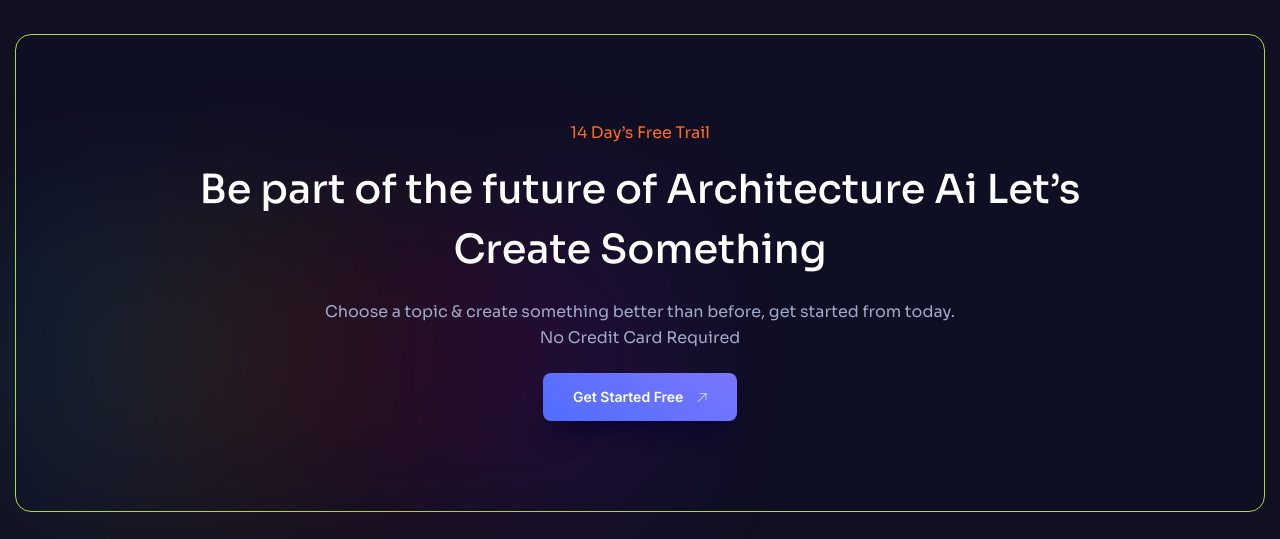
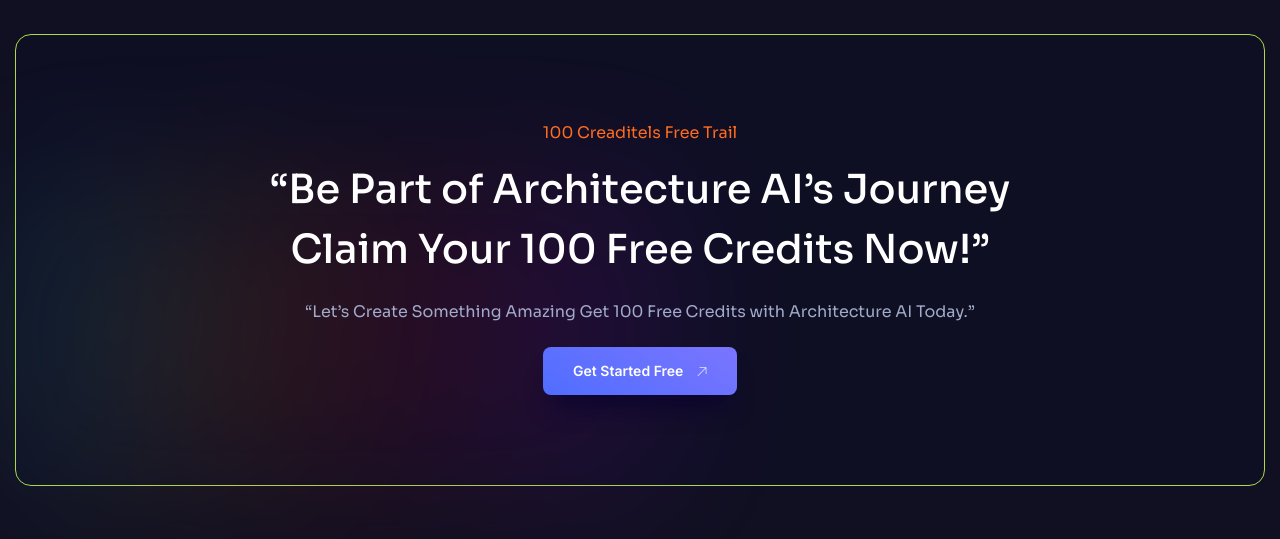
Before and after one commit to Saivarshak/Project-Ai, a plain HTML site: page 1_html_file/index.html in a window 1280 px wide. Shown: the part 4820-5359 px from the top of the page. Drawn offline with Linux system fonts and the light colour scheme; files whose address does not match are found by name.

Commit message:
index page  updated

```diff
--- a/1_html_file/index.html
+++ b/1_html_file/index.html
@@ -1579,18 +1579,15 @@
               <div class="section-title text-center">
                 <div class="section-title__tagline-box">
                   <span class="section-title__tagline"
-                    >14 Day’s Free Trail</span
+                    >100 creaditels Free Trail</span
                   >
                 </div>
                 <h2 class="section-title__title">
-                  Be part of the future of Architecture Ai Let’s <br />
-                  Create Something
+                  “Be Part of Architecture AI’s Journey <br> Claim Your 100 Free Credits Now!”
                 </h2>
               </div>
               <p class="free-trail__text">
-                Choose a topic & create something better than before, get
-                started from today. <br />
-                No Credit Card Required
+               “Let’s Create Something Amazing Get 100 Free Credits with Architecture AI Today.”
               </p>
               <div class="free-trail__btn-box">
                 <a href="contact.html" class="thm-btn-two free-trail__btn"
```
